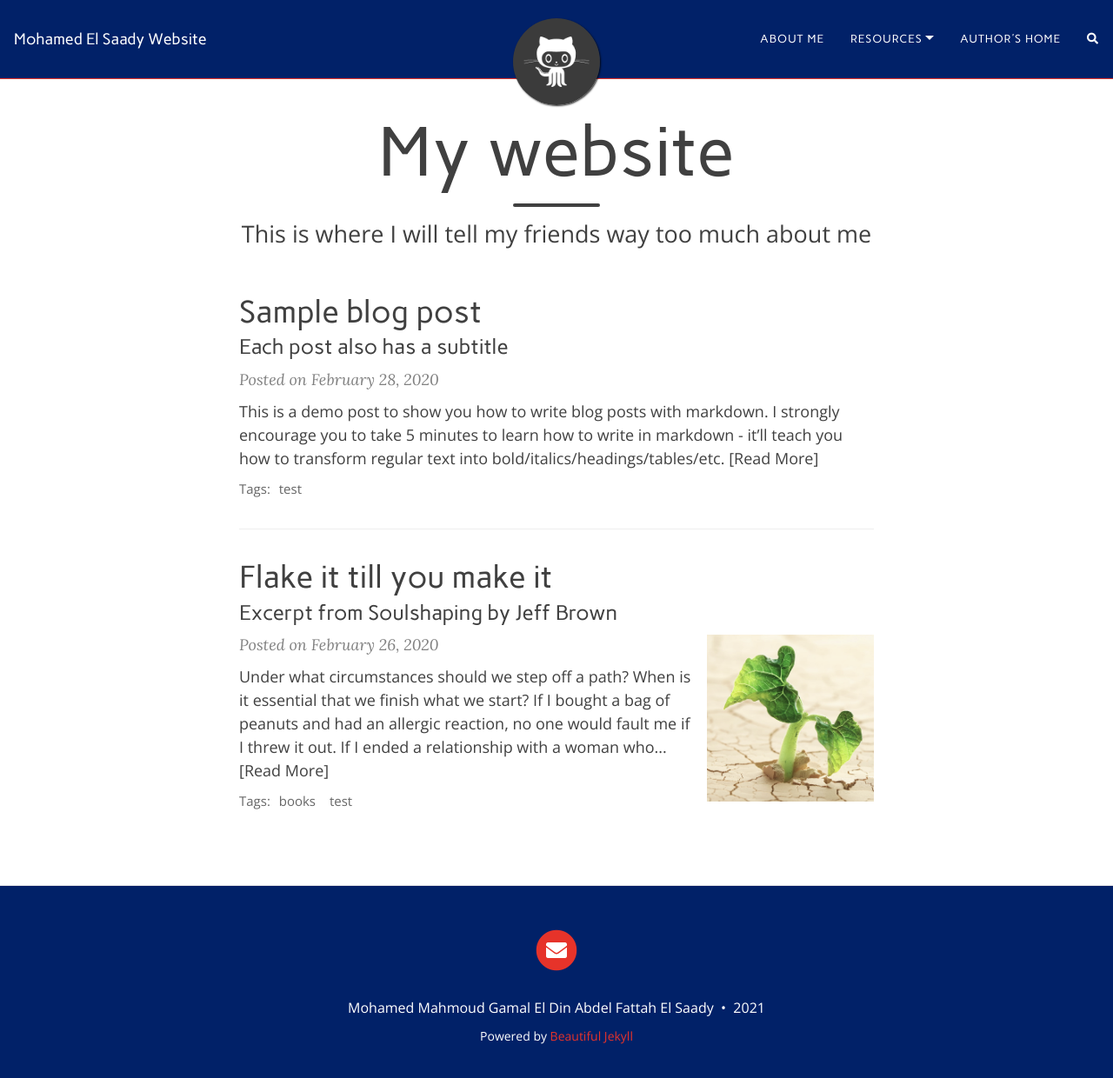
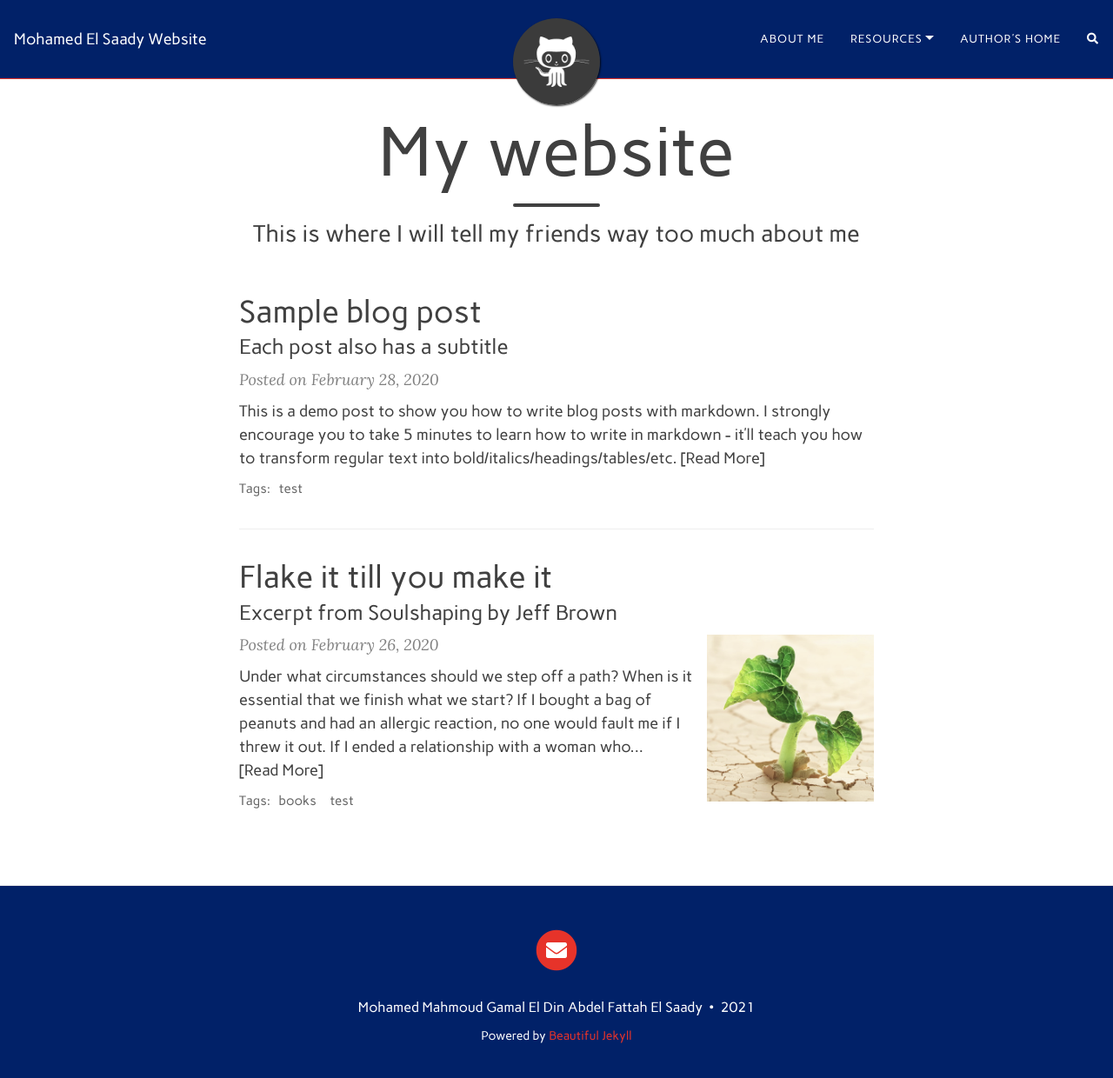
Before and after one commit to Mohamed-elsaady/melsaady.github.pages, a Jekyll site: the page built from index.html, in a window 1280 px wide and 1252 px high. Shown: the top 1240 px of the window at 87% size. Built offline with Jekyll 4.4.1, drawn with Linux system fonts in a browser that asks for light colours; nearby versions of some CDN libraries; the list of posts is cut into pages by our own code; comment, search, counter and statistics services are not loaded.

Commit message:
Update beautifuljekyll.css

```diff
--- a/assets/css/beautifuljekyll.css
+++ b/assets/css/beautifuljekyll.css
@@ -11,7 +11,7 @@ html {
 }
 
 body {
-  font-family: 'Open Sans', 'Helvetica Neue', Helvetica, Arial, sans-serif;
+  font-family: 'carme', 'Helvetica Neue', Helvetica, Arial, sans-serif;
   font-size: 1.125rem;
   color: {{ site.text-col | default: "#404040" }};
   position: relative;
@@ -19,6 +19,7 @@ body {
   {% if site.page-img %}
   background-image: url({{ site.page-img | relative_url }});
   background-attachment: fixed;
+  -webkit-font-smoothing: antialiased;
   {% endif %}
 }
 p {
@@ -394,7 +395,7 @@ footer .list-inline {
   margin-bottom: 1.875rem;
 }
 footer .copyright {
-  font-family: 'Open Sans', 'Helvetica Neue', Helvetica, Arial, sans-serif;
+  font-family: 'carme', 'Helvetica Neue', Helvetica, Arial, sans-serif;
   text-align: center;
   margin-bottom: 0;
   margin-top: 0;
@@ -406,7 +407,7 @@ footer .theme-by {
 footer .footer-custom-content {
   text-align: center;
   margin-bottom: 0.9375rem;
-  font-family: 'Open Sans', 'Helvetica Neue', Helvetica, Arial, sans-serif;
+  font-family: 'carme', 'Helvetica Neue', Helvetica, Arial, sans-serif;
 }
 
 @media (min-width: 768px) {
@@ -444,7 +445,7 @@ footer .footer-custom-content {
 
 .post-preview a {
   text-decoration: none;
-  font-family: 'Open Sans', 'Helvetica Neue', Helvetica, Arial, sans-serif;
+  font-family: 'carme', 'Helvetica Neue', Helvetica, Arial, sans-serif;
   color: {{ site.text-col | default: "#404040" }};
 }
 
@@ -546,7 +547,7 @@ footer .footer-custom-content {
 /* --- Tags --- */
 
 .blog-tags {
-  font-family: 'Open Sans', 'Helvetica Neue', Helvetica, Arial, sans-serif;
+  font-family: 'carme', 'Helvetica Neue', Helvetica, Arial, sans-serif;
   font-size: 0.9375rem;
   margin: 1.875rem 0;
 }
@@ -589,7 +590,7 @@ footer .footer-custom-content {
 }
 
 #full-tags-list {
-  font-family: 'Open Sans', 'Helvetica Neue', Helvetica, Arial, sans-serif;
+  font-family: 'carme', 'Helvetica Neue', Helvetica, Arial, sans-serif;
 }
 
 #full-tags-list .tag-entry {
@@ -663,7 +664,7 @@ nav.top-nav-short-permanent ~ header > .intro-header.big-img {
   font-size: 1.6875rem;
   line-height: 1.1;
   display: block;
-  font-family: 'Open Sans', 'Helvetica Neue', Helvetica, Arial, sans-serif;
+  font-family: 'carme', 'Helvetica Neue', Helvetica, Arial, sans-serif;
   font-weight: 300;
   margin: 0.625rem 0 0;
 }
@@ -688,7 +689,7 @@ nav.top-nav-short-permanent ~ header > .intro-header.big-img {
   padding: 0.3125rem 0.625rem;
   font-size: 0.6875rem;
   color: #EEE;
-  font-family: 'Open Sans', 'Helvetica Neue', Helvetica, Arial, sans-serif;
+  font-family: 'carme', 'Helvetica Neue', Helvetica, Arial, sans-serif;
   right: 0;
   bottom: 0;
   display: none;
```
